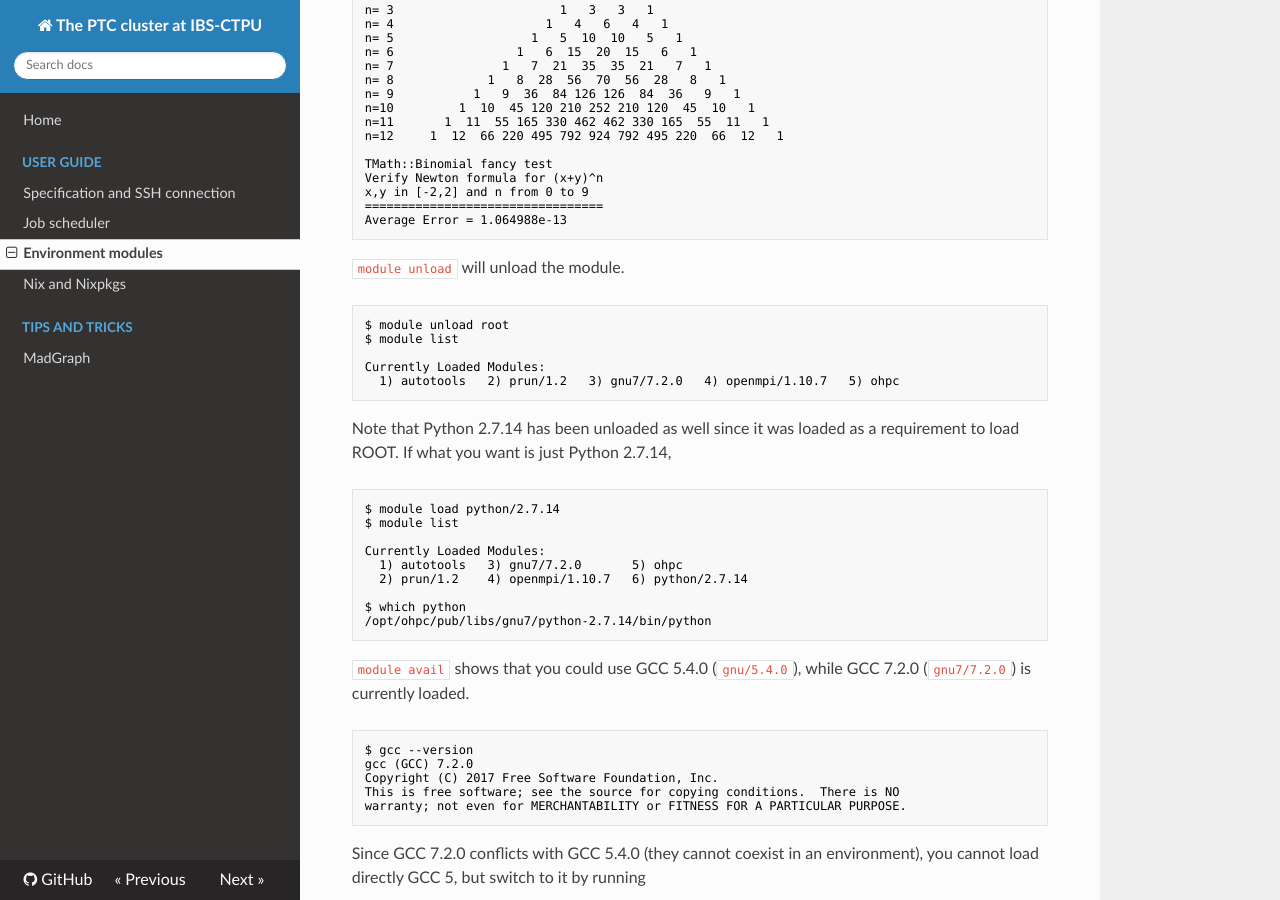
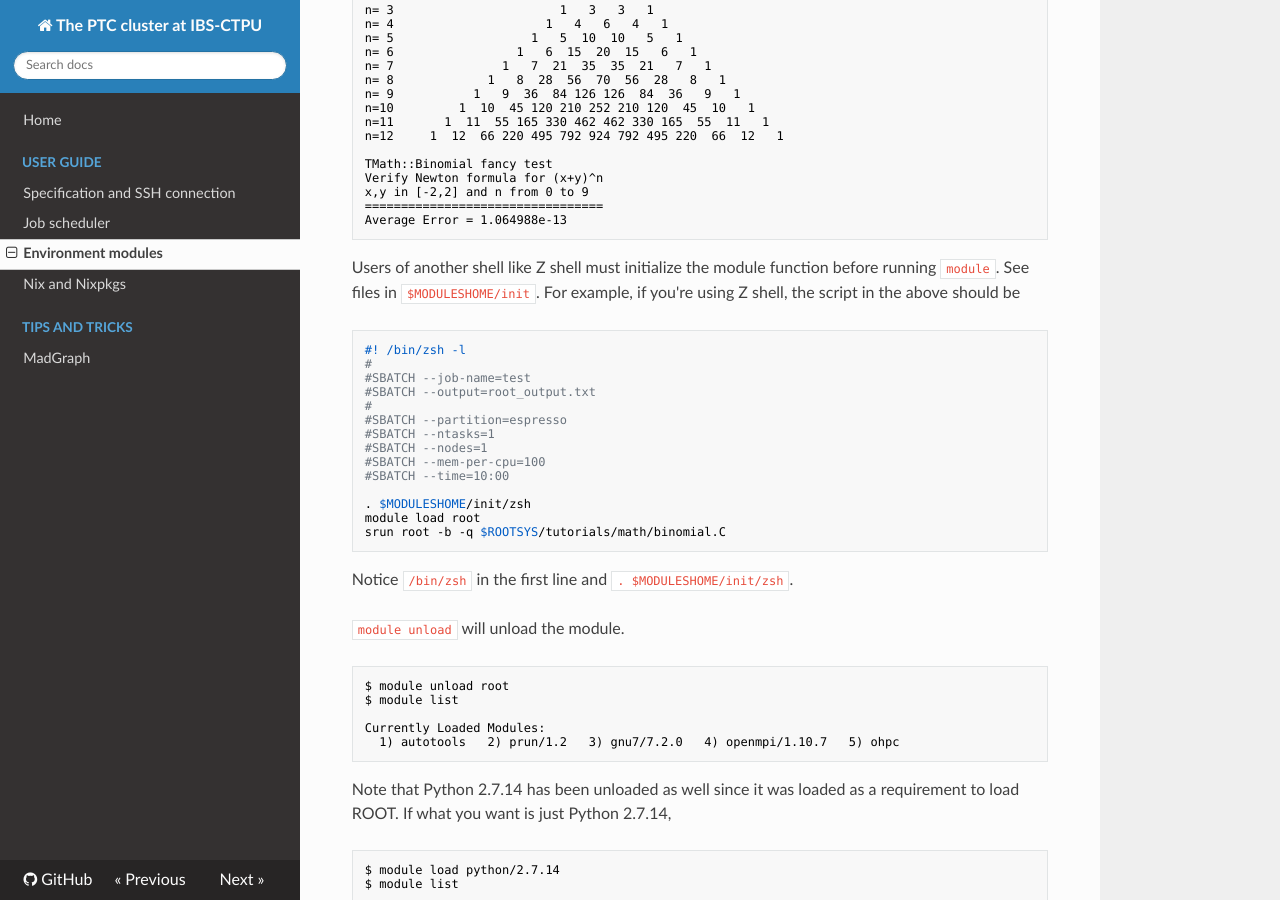
Before and after one commit to cbpark/ptc-cluster, an MkDocs documentation site: the page built from docs/modules.md, in a window 1280 px wide and 900 px high, scrolled down 2624 px. Built offline with MkDocs 1.6.1, drawn with Linux system fonts in a browser that asks for light colours; nearby versions of some CDN libraries; old or Windows-style settings are respelled for this version of MkDocs.

Commit message:
Load init functions of module in the case of other shells

````diff
--- a/docs/modules.md
+++ b/docs/modules.md
@@ -151,6 +151,27 @@ x,y in [-2,2] and n from 0 to 9
 Average Error = 1.064988e-13
 ```
 
+Users of another shell like Z shell must initialize the module function before running `module`. See files in `$MODULESHOME/init`. For example, if you're using Z shell, the script in the above should be
+
+``` bash
+#! /bin/zsh -l
+#
+#SBATCH --job-name=test
+#SBATCH --output=root_output.txt
+#
+#SBATCH --partition=espresso
+#SBATCH --ntasks=1
+#SBATCH --nodes=1
+#SBATCH --mem-per-cpu=100
+#SBATCH --time=10:00
+
+. $MODULESHOME/init/zsh
+module load root
+srun root -b -q $ROOTSYS/tutorials/math/binomial.C
+```
+
+Notice `/bin/zsh` in the first line and `. $MODULESHOME/init/zsh`.
+
 `module unload` will unload the module.
 
 ``` no-highlight
````
